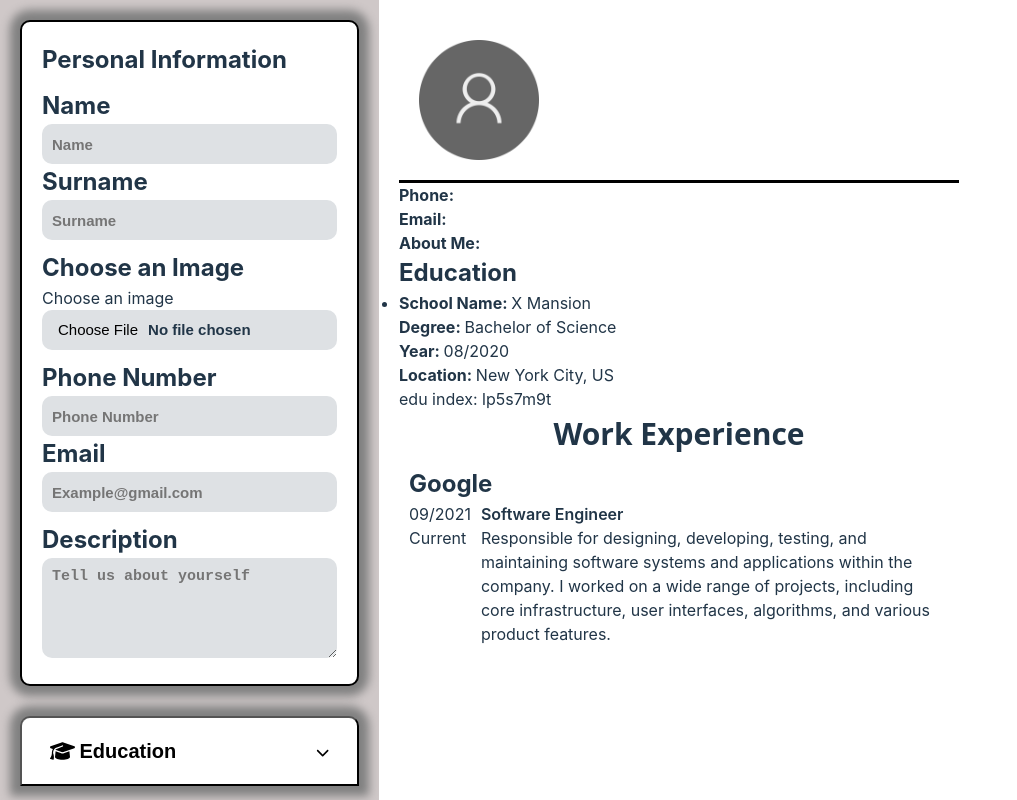
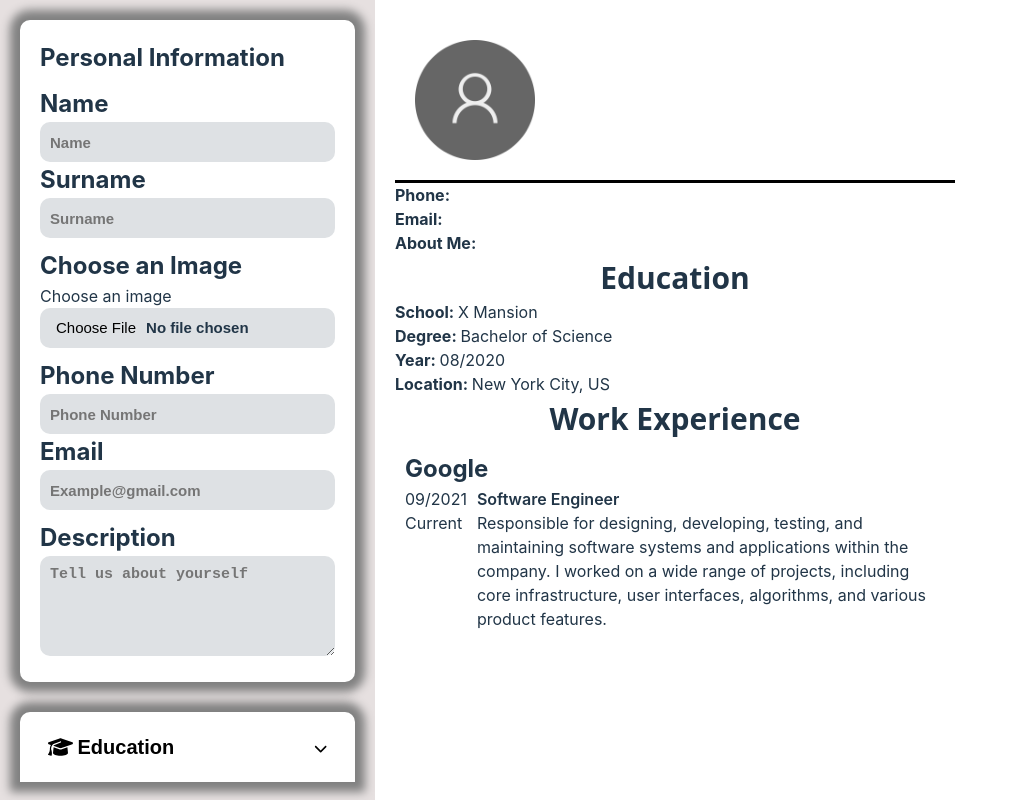
Before and after one commit to Beppe94/Cv-Project, a React (Vite) app: page / in a window 1280 px wide. Shown: the top 800 px of the page, without its empty margins (0-1017 px from the left). Built offline with nearby package versions, Linux system fonts and the light colour scheme; a web font is replaced by a local one.

Commit message:
add jsPDF and more css

```diff
--- a/package.json
+++ b/package.json
@@ -13,6 +13,7 @@
     "@fortawesome/fontawesome-svg-core": "^6.5.1",
     "@fortawesome/free-solid-svg-icons": "^6.5.1",
     "@fortawesome/react-fontawesome": "^0.2.0",
+    "jspdf": "^2.5.1",
     "react": "^18.2.0",
     "react-dom": "^18.2.0",
     "uniqid": "^5.4.0"
--- a/src/Components/app.jsx
+++ b/src/Components/app.jsx
@@ -6,6 +6,7 @@ import data from './data'
 import uniqid from "uniqid"
 import './styles/app.css'
 import ExperienceSection from "./Experience/experiencComp";
+import { jsPDF } from "jspdf";
 
 function App() {
     const [personalInfo, setPersonalInfo] = useState({
@@ -137,6 +138,10 @@ function App() {
         });
     }
 
+    function download() {
+
+    }
+
     return (
         <div className="App">
             <div className="userInputData">
@@ -170,6 +175,9 @@ function App() {
                     removeForm={removeForm}
                     />
                 </div>
+                <div>
+                    <button onClick={() => download(personalInfo)}>Download</button>
+                </div>
             </div>
             <div>
                 <PreviewCv
--- a/src/Components/preview.jsx
+++ b/src/Components/preview.jsx
@@ -29,24 +29,23 @@ function PreviewCv({data, userEducation, userExperience}) {
                     </div>
                 </div>
             </div>
-            <div>
-                <h2>Education</h2>
+            <div className="personEducations">
+                <div className="title">
+                    <h2>Education</h2>
+                </div>
                 <div>
-                    <ul>
-                        {userEducation.map((education, index) =>(
-                            <li key={index}>
-                                <b>School Name: </b>{education.schoolName} <br />
-                                <b>Degree: </b> {education.degree} <br />
-                                <b>Year: </b> {education.year} <br />
-                                <b>Location: </b>{education.location} <br />
-                                edu index: {education.id}
-                            </li>
-                        ))}
-                    </ul>
+                    {userEducation.map((education, index) =>(
+                        <div key={index}>
+                            <b>School: </b>{education.schoolName} <br />
+                            <b>Degree: </b> {education.degree} <br />
+                            <b>Year: </b> {education.year} <br />
+                            <b>Location: </b>{education.location} <br />
+                        </div>
+                    ))}
                 </div>
             </div>
             <div className="workExperience">
-                <div className="workTitle">
+                <div className="title">
                     <h2>Work Experience</h2>
                 </div>
                 <div>
--- a/src/Components/styles/app.css
+++ b/src/Components/styles/app.css
@@ -66,7 +66,7 @@ img {
   flex-direction: column;
   padding: 20px;
   width: min-content;
-  background-color: #cfc8c8;
+  background-color: #e6e0e0;
 }
 
 .personalInfo {
@@ -77,7 +77,6 @@ img {
   flex-direction: column;
   gap: 10px;
   border-radius: 10px;
-  border: 2px solid black;
 }
 
 .personalInfo input {
@@ -117,6 +116,11 @@ img {
   a:hover {
     color: #747bff;
   }
+}
+
+.closedForm {
+  border: none;
+  z-index: 0;
 }
 
 .section {
@@ -161,12 +165,17 @@ img {
   max-height: 140px;
 }
 
+.personEducations {
+  display: flex;
+  flex-direction: column;
+}
+
 .workExperience {
   display: flex;
   flex-direction: column;
 }
 
-.workTitle  {
+.title  {
   font-size: 20px;
   font-family: kalnia, system-ui, -apple-system, BlinkMacSystemFont, 'Segoe UI', Roboto, Oxygen, Ubuntu, Cantarell, 'Open Sans', 'Helvetica Neue', sans-serif;
   margin: 0 auto;
@@ -178,10 +187,6 @@ img {
   padding: 10px;
 }
 
-.experiences h2 {
-  align-self: ;
-}
-
 .workPosition p:nth-child(1){
   font-weight: 600;
 }
--- a/src/Components/styles/display.css
+++ b/src/Components/styles/display.css
@@ -20,6 +20,7 @@
 }
 
 .addEducation button {
+    border: none;
     background-color: #ffff;
     height: 70px;
     border-radius: 0 0 10px 10px;
--- a/src/Components/styles/expandSection.css
+++ b/src/Components/styles/expandSection.css
@@ -8,6 +8,7 @@
     padding: 20px;
     gap: 140px;
     height: 70px;
+    border: none;
 }
 
 button h2 {
--- a/src/Components/styles/experiences.css
+++ b/src/Components/styles/experiences.css
@@ -13,6 +13,7 @@
 }
 
 .addForm button {
+    border: none;
     background-color: #ffff;
     height: 70px;
     border-radius: 0 0 10px 10px;
```
Also changed, not shown: src/Components/styles/education.css (line endings or trailing spaces), 1 other file (tests, documents, lock files or other folders).
